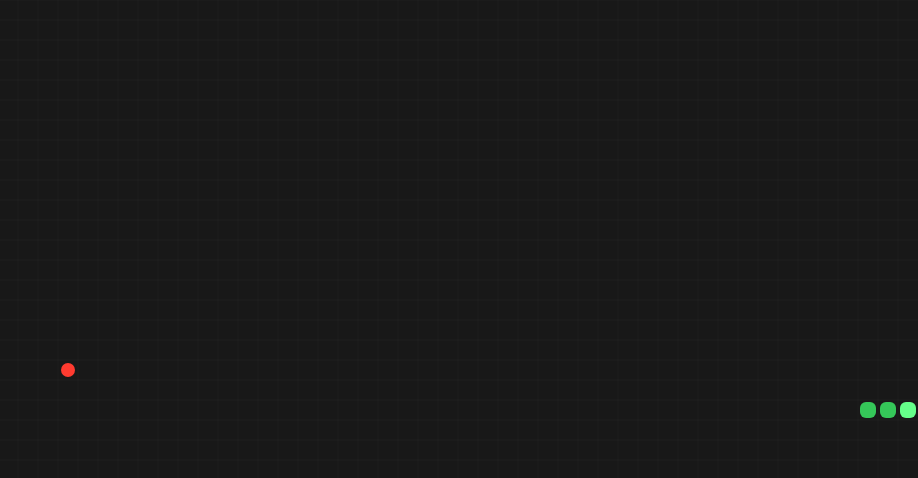
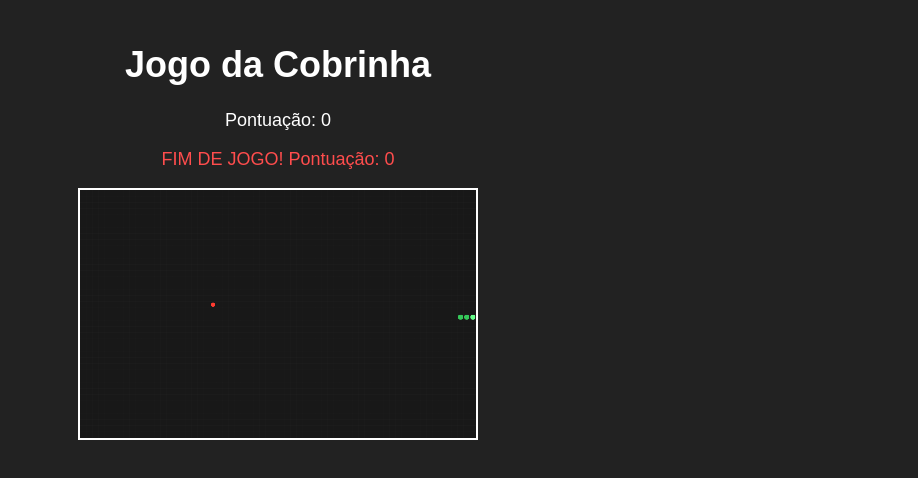
Before and after one commit to viniciusfrandina04-byte/jogo-da-cobrinha, a plain HTML site: page index.html in a window 1280 px wide. Shown: the whole page, without its empty margins (362-1280 px from the left). Drawn offline with Linux system fonts and the light colour scheme.

Commit message:
Refactor CSS styles for layout and design
Updated styles for body, headings, and canvas elements.

```diff
--- a/style.css
+++ b/style.css
@@ -1,69 +1,44 @@
 * {
-    margin: 0;
-    padding: 0;
     box-sizing: border-box;
 }
 
-html,
 body {
-    width: 100%;
-    height: 100%;
-    overflow: hidden;
-}
-
-body {
-    background: #111;
+    margin: 0;
+    padding: 20px 10px;
+    background: #222;
+    color: white;
     font-family: Arial, sans-serif;
-    color: white;
-}
-
-#jogo {
-    position: fixed;
-    top: 0;
-    left: 0;
-
-    width: 100%;
-    height: 100%;
-
-    display: block;
-
-    background: #181818;
-}
-
-.topo {
-    position: fixed;
-    z-index: 10;
-
-    top: 20px;
-    left: 50%;
-
-    transform: translateX(-50%);
-
     text-align: center;
-
-    pointer-events: none;
 }
 
 h1 {
-    font-size: 32px;
-    color: #4ade80;
-
-    margin-bottom: 10px;
+    font-size: 36px;
 }
 
-.pontos {
-    font-size: 20px;
+p {
+    font-size: 18px;
 }
 
-#pontos {
-    color: #4ade80;
-    font-weight: bold;
+canvas {
+    display: block;
+    width: 400px;
+    max-width: 95vw;
+    height: auto;
+    margin: 15px auto;
+    background: black;
+    border: 2px solid white;
 }
 
-#mensagem {
-    margin-top: 8px;
+button {
+    padding: 12px 22px;
+    background: limegreen;
+    color: black;
+    border: none;
+    border-radius: 6px;
+    cursor: pointer;
+    font-size: 16px;
+}
 
-    font-size: 16px;
-
-    color: #ddd;
+[hidden] {
+    display: none !important;
 }
```
